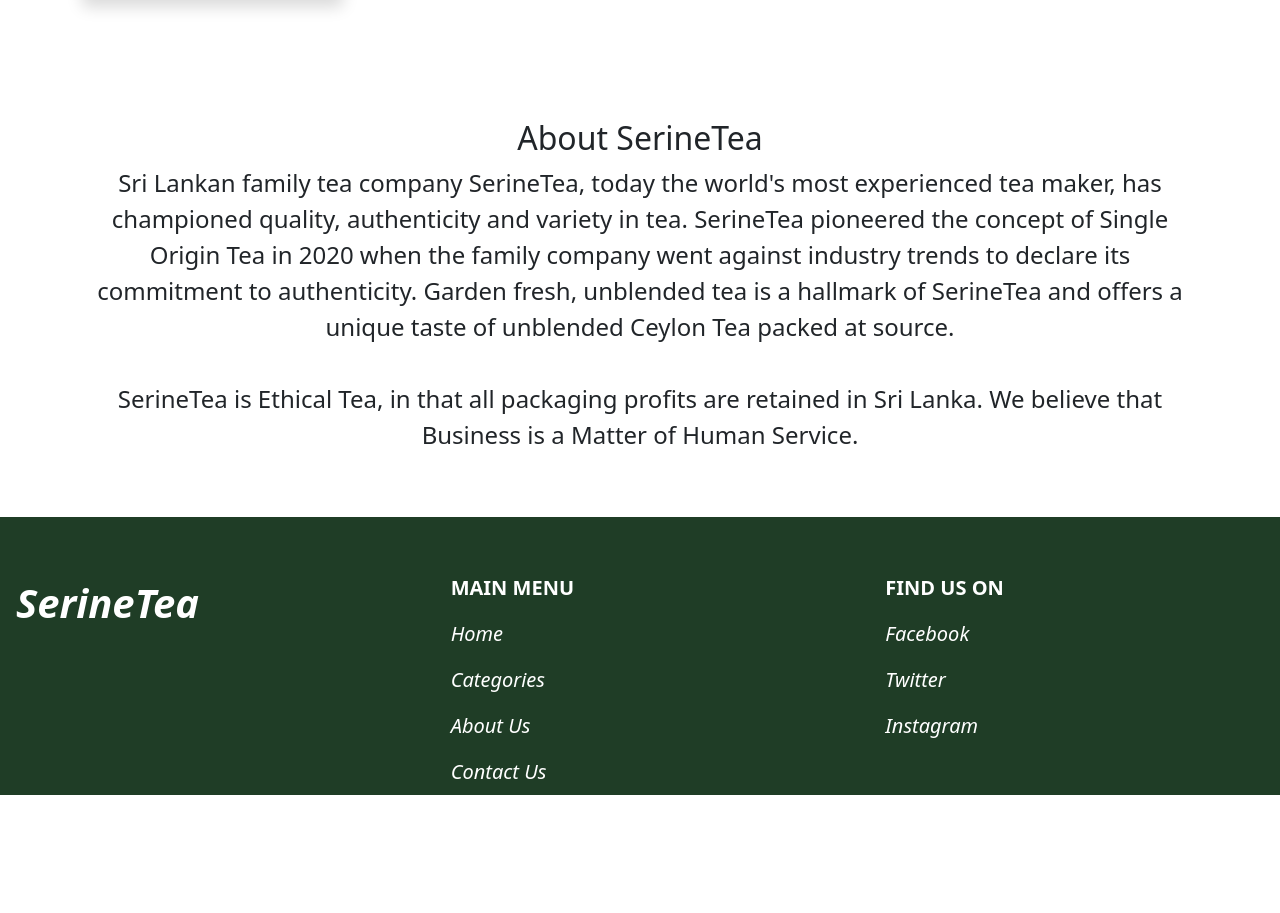
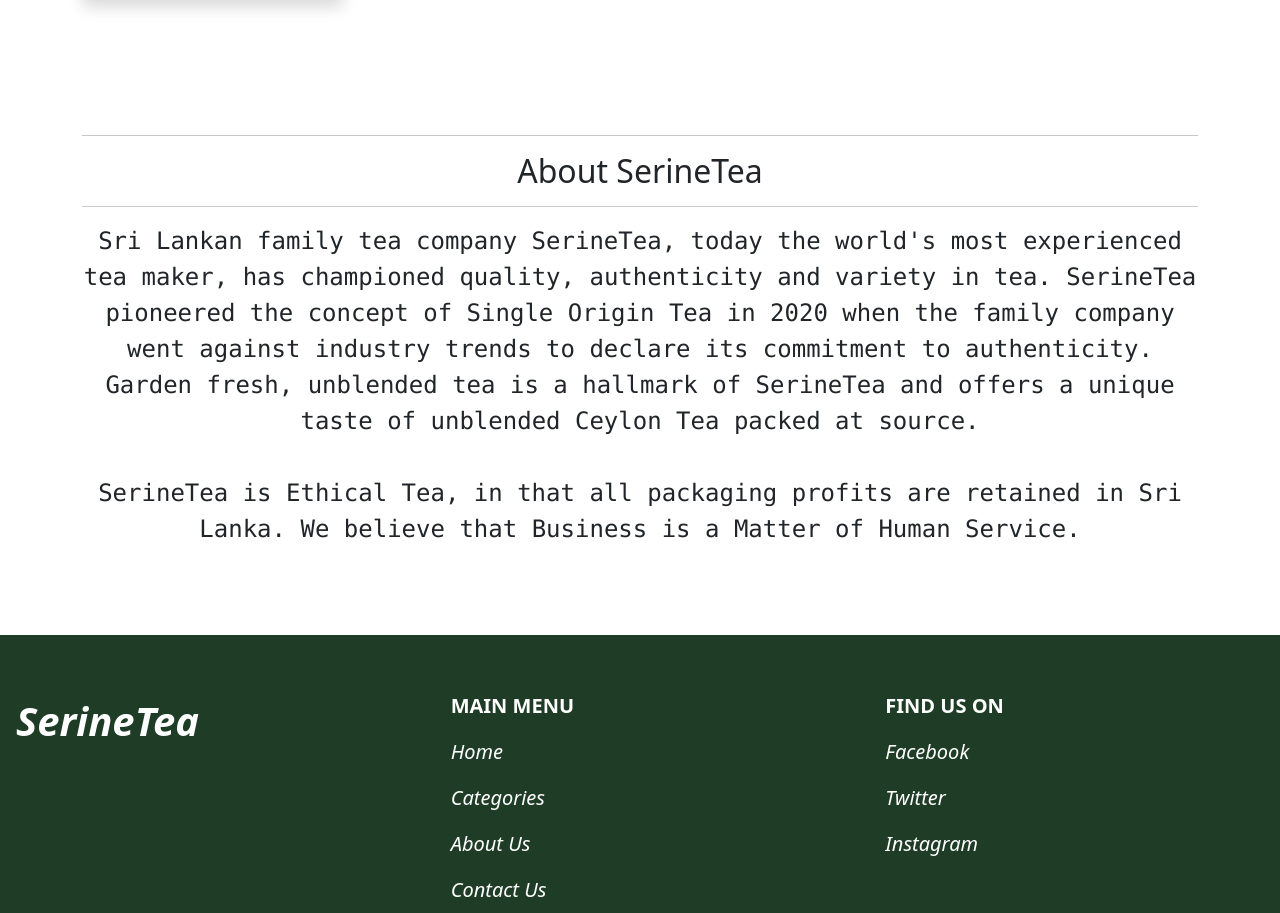
Before and after one commit to Maryam-Yumna/Tea-Store-Management-System, a React (Create React App) app in the folder frontend/: page / in a window 1280 px wide. Shown: the part 1107-2020 px from the top of the page. Before the commit the page ends 1902 px from the top, so only its background shows below. Built offline with nearby package versions, Linux system fonts and the light colour scheme; no server answers; a small style sheet from the web is missing.

Commit message:
Change the font in About us

```diff
--- a/frontend/src/components/AboutUs/AboutUs.jsx
+++ b/frontend/src/components/AboutUs/AboutUs.jsx
@@ -3,9 +3,11 @@
 function AboutUs(){
     return <div>
         <br/> <br/> <br/>  <br/>
-        <div  className = "text-center" id="aboutus">
+        <div  className = " text-dark text-center text-success" id="aboutus">
+            <hr></hr>
             <h2>About SerineTea</h2>
-            <div className ="fs-4">
+            <hr></hr>
+            <div className ="font-monospace fs-4 text-dark ">
                 <p>Sri Lankan family tea company SerineTea, today the world's most experienced
                 tea maker, has championed quality, authenticity and variety in tea.
                 SerineTea pioneered the concept of Single Origin Tea in 2020 when the family
@@ -15,7 +17,8 @@
                 <br/><br/>
                    SerineTea is Ethical Tea, in that all packaging profits are retained in
                    Sri Lanka. We believe that Business is a Matter of Human Service.</p>
-            </div>
+            </div><br/>
+
         </div>
     </div>
 
```
